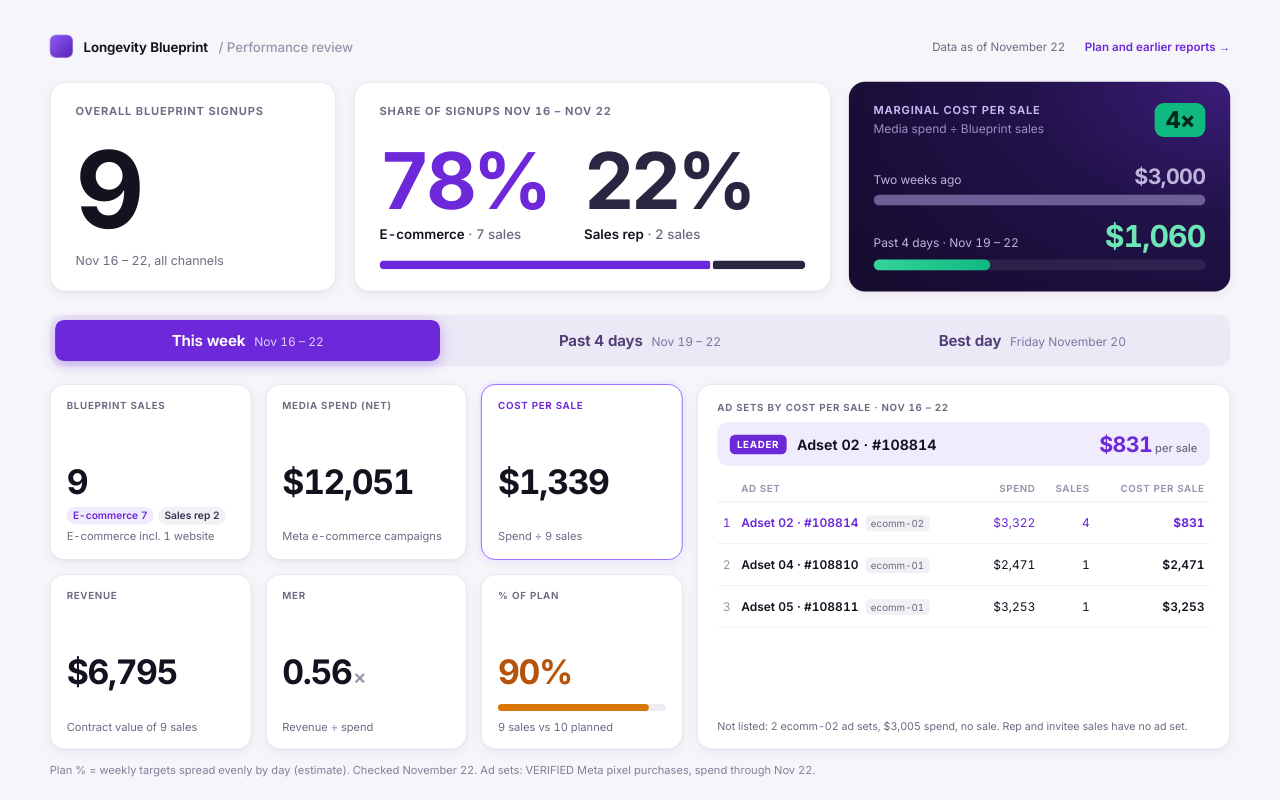
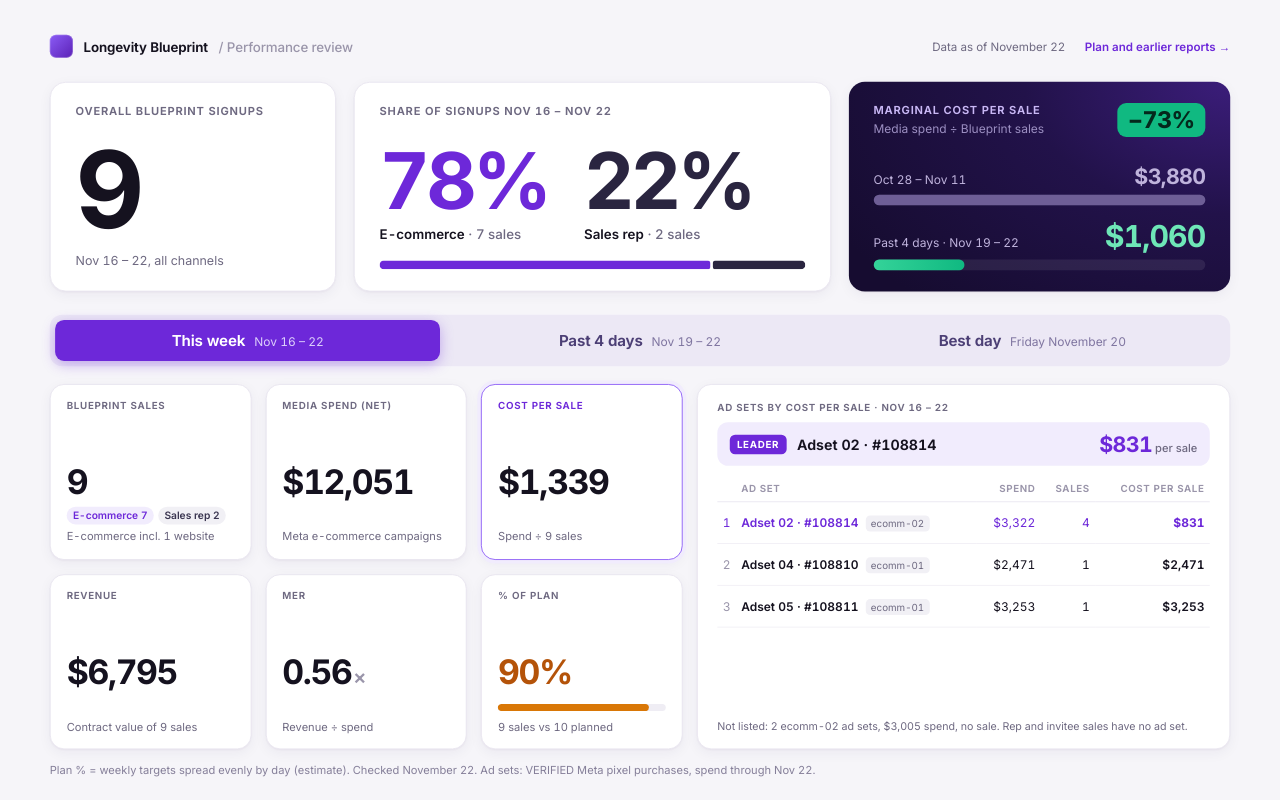
Before and after one commit to gitteromri-ux/julie-ceo-daily, a plain HTML site: page v4-nov16-22/index.html in a window 1280 px wide. Drawn offline with Linux system fonts and the light colour scheme.

Commit message:
v4-nov16-22: use last week's real $3,880 marginal in the hero box
Replace the approximate two-weeks-ago $3,000 and 4× badge with Oct 28 – Nov 11 $3,880 and −73%, the same figures and format as the approved v3 deck. The past-4-days $1,060 bar is unchanged besides its width.

```diff
--- a/v4-nov16-22/index.html
+++ b/v4-nov16-22/index.html
@@ -92,9 +92,9 @@ td.cps{font-weight:600} .ns{color:var(--soft);font-weight:500}
   <div class="row"><div><div class="pc e">78%</div><div class="who">E-commerce <span>· 7 sales</span></div></div>
   <div><div class="pc r">22%</div><div class="who">Sales rep <span>· 2 sales</span></div></div></div>
   <div class="sbar"><i style="width:77.8%;background:var(--p)"></i><i style="flex:1;background:#2A2540"></i></div></div>
- <div class="card hero"><div class="top"><div><div class="lab">Marginal cost per sale</div><div class="hsub">Media spend ÷ Blueprint sales</div></div><div class="badge">4×</div></div>
-  <div class="hbars"><div class="hb o"><div class="t"><span>Two weeks ago</span><b>$3,000</b></div><div class="tr"><i style="width:100%"></i></div></div>
-  <div class="hb n"><div class="t"><span>Past 4 days · Nov 19 – 22</span><b>$1,060</b></div><div class="tr"><i style="width:35.3%"></i></div></div></div></div>
+ <div class="card hero"><div class="top"><div><div class="lab">Marginal cost per sale</div><div class="hsub">Media spend ÷ Blueprint sales</div></div><div class="badge">−73%</div></div>
+  <div class="hbars"><div class="hb o"><div class="t"><span>Oct 28 – Nov 11</span><b>$3,880</b></div><div class="tr"><i style="width:100%"></i></div></div>
+  <div class="hb n"><div class="t"><span>Past 4 days · Nov 19 – 22</span><b>$1,060</b></div><div class="tr"><i style="width:27.3%"></i></div></div></div></div>
 </div>
 <nav><button data-t="t1"><b>This week</b><span>Nov 16 – 22</span></button><button data-t="t2"><b>Past 4 days</b><span>Nov 19 – 22</span></button><button data-t="t3"><b>Best day</b><span>Friday November 20</span></button></nav>
 <main><section class="panel wide" id="t1">
```
